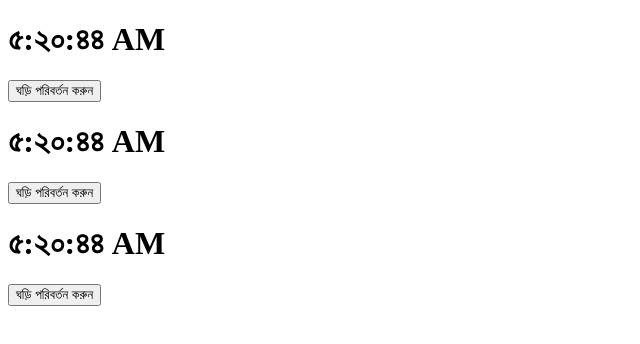
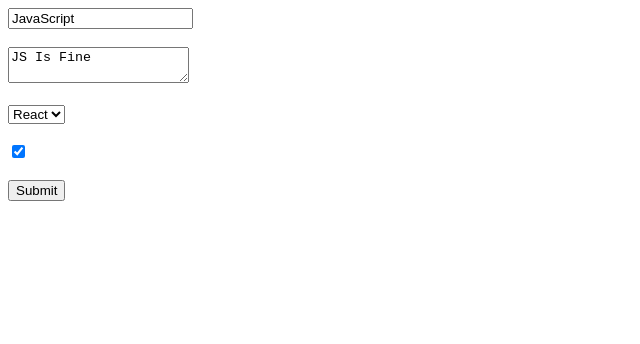
Before and after one commit to pitashpalmal/myreact, a React (Create React App) app: page / in a window 1280 px wide. Shown: the top 344 px of the page, without its empty margins (0-640 px from the left). Built offline with nearby package versions, Linux system fonts and the light colour scheme.

Commit message:
Form Handling - Controlled vs Uncontrolled

```diff
--- a/src/App.js
+++ b/src/App.js
@@ -1,12 +1,9 @@
-import './App.css';
-import ClockList from './components/ClockList';
+import Form from './components/Form';
 
 function App() {
-  const quantities = [1,2,3];
   return (
     <div>
-      {/* <Clock></Clock> */}
-      <ClockList quantities ={quantities} />
+      <Form />
     </div>
   );
 }
--- /dev/null
+++ b/src/components/Form.js
@@ -0,0 +1,69 @@
+import React from "react";
+
+export default class Form extends React.Component {
+    state = {
+        title: 'JavaScript',
+        text: 'JS Is Fine',
+        library: 'React',
+        isAwesome: true,
+    };
+
+    handleChange = (e) => {
+
+        if(e.target.type === 'text') {
+            this.setState({
+                title: e.target.value,
+            });
+        }
+        else if(e.target.type === 'textarea') {
+            this.setState({
+                text: e.target.value,
+            });
+        }
+        else if(e.target.type === 'select-one') {
+            this.setState({
+                library: e.target.value,
+            });
+        }
+        else if(e.target.type === 'checkbox') {
+            this.setState({
+                isAwesome: e.target.checked,
+            });
+        } else{
+            console.log('nothing here');
+        }
+    };
+
+    submitHandler = (e) => {
+        const { title, text, library, isAwesome } = this.state;
+        e.preventDefault();
+        console.log(title, text, library, isAwesome)
+    }
+
+
+    render() {
+        const {title, text, library, isAwesome } = this.state;
+        return (
+            <div>
+                <form onSubmit={this.submitHandler}>
+                    <input type="text" placeholder="Enter Ttile" value = {title} onChange = {this.handleChange} ></input>
+                    <br/>
+                    <br/>
+                    <textarea name="text" value = { text } onChange = {this.handleChange}>js</textarea>
+                    <br/>
+                    <br/>
+                    <select value = {library} onChange = {this.handleChange} >
+                        <option value="React">React</option>
+                        <option value="Vue">Vue</option>
+                    </select>
+                    <br/>
+                    <br/>
+                    <input type="checkbox" checked = {isAwesome} onChange = {this.handleChange} ></input>
+                    <br/>
+                    <br/>
+                    <input type="submit" value="Submit"></input>
+                </form>
+            </div>
+        )
+    }
+}
```
